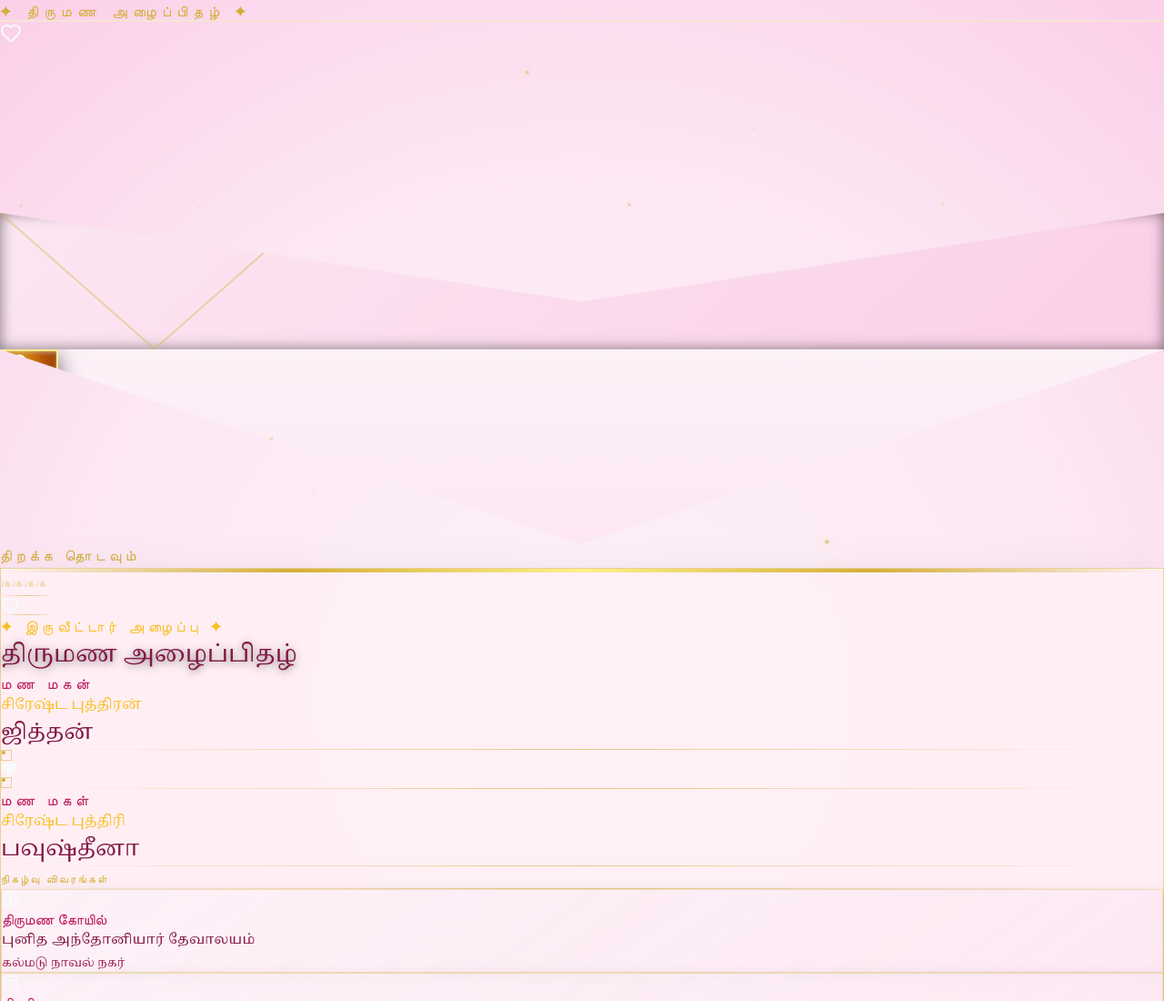
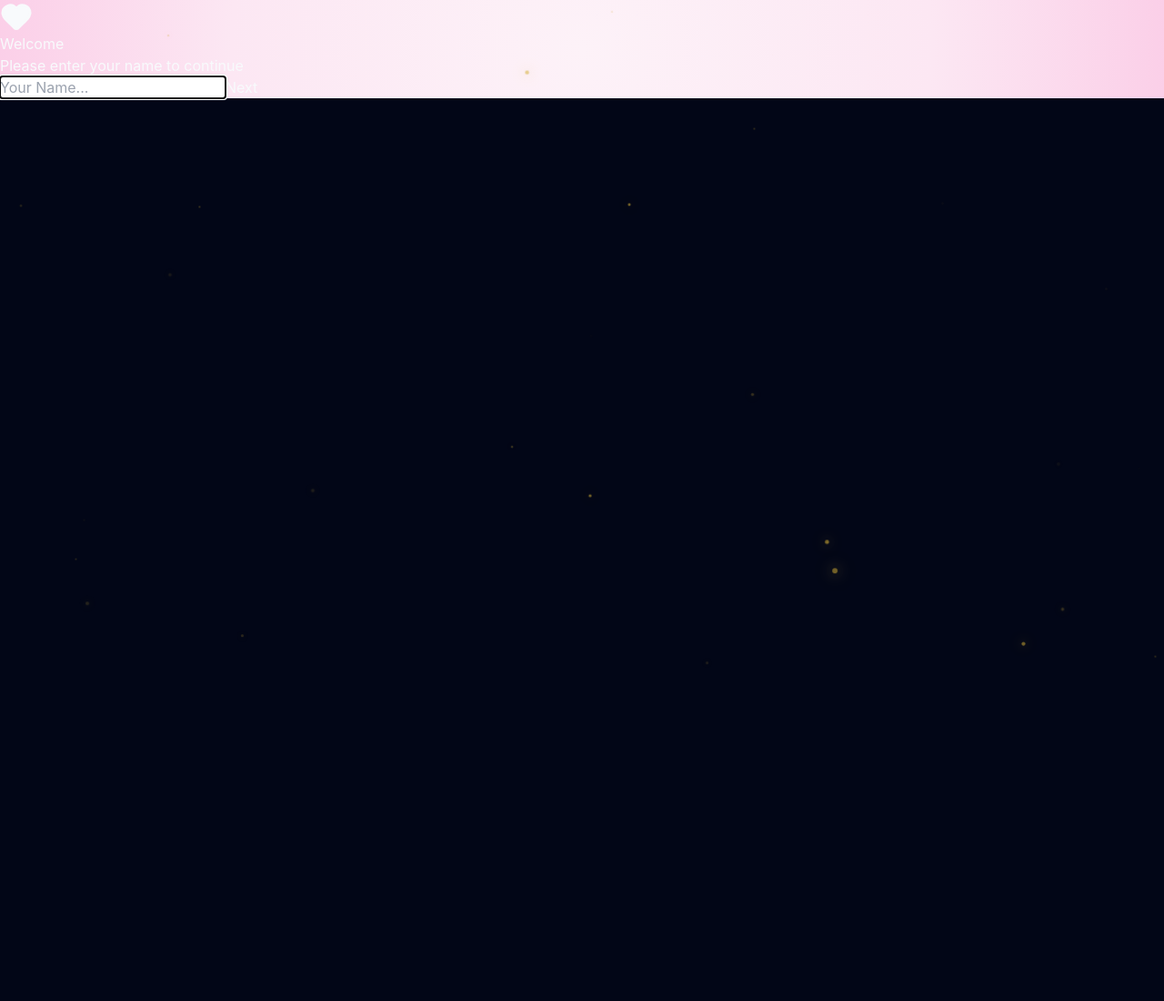
Before and after one commit to Selventhiranajith/Anne-Akka-Maaraige-repo, a React (Vite) app: page / in a window 1280 px wide. Shown: the top 1100 px of the page at 91% size. After the commit the page ends 800 px from the top, so only its background shows below. Built offline with nearby package versions, Linux system fonts and the light colour scheme; the HTML template or start-up script is replaced by a standard one.

Commit message:
langage add + name input add

```diff
--- a/src/WeddingInvitation.tsx
+++ b/src/WeddingInvitation.tsx
@@ -1,7 +1,74 @@
 import { useState, useEffect, useRef } from 'react'
 import { Heart, CalendarDays, Clock, MapPin, Church, Phone } from 'lucide-react'
 
+const texts = {
+  ta: {
+    invitation: '✦ திருமண அழைப்பிதழ் ✦',
+    tapToOpen: 'திறக்க தொடவும்',
+    familiesInvite: '✦ இருவீட்டார் அழைப்பு ✦',
+    weddingInvitation: 'திருமண அழைப்பிதழ்',
+    groomRole: 'மண மகன்',
+    groomSub: 'சிரேஷ்ட புத்திரன்',
+    groomName: 'ஜித்தன்',
+    brideRole: 'மண மகள்',
+    brideSub: 'சிரேஷ்ட புத்திரி',
+    brideName: 'பவுஷ்தீனா',
+    eventDetails: 'நிகழ்வு விவரங்கள்',
+    churchLabel: 'திருமண கோயில்',
+    churchName: 'புனித அந்தோனியார் தேவாலயம்',
+    churchAddress: 'கல்மடு நாவல் நகர்',
+    dateLabel: 'திகதி',
+    dateValue: '24 / 06 / 2026',
+    dateSub: 'புதன்கிழமை',
+    timeLabel: 'நேரம்',
+    timeValue: 'காலை 9:00',
+    timeSub: 'மணி',
+    hallLabel: 'மண்டபம்',
+    hallName: 'Mango Mansion',
+    hallAddress: <>Asaippilai Eaththam, Murusuvil,<br />A9 Road, Jaffna</>,
+    hostLabel: 'வரவேற்பாளர்',
+    host1Name: 'அனிஸ்ராஜ் கிருத்தி',
+    host2Name: 'டெல்மன் டொய்ஸ்',
+    footerMessage: 'உங்கள் இனிய வருகை எங்களுக்கு மகிழ்ச்சியாகும்',
+    greetingPrefix: 'அன்புள்ள',
+  },
+  en: {
+    invitation: '✦ WEDDING INVITATION ✦',
+    tapToOpen: 'TAP TO OPEN',
+    familiesInvite: '✦ FAMILIES INVITE ✦',
+    weddingInvitation: 'Wedding Invitation',
+    groomRole: 'GROOM',
+    groomSub: 'Eldest Son',
+    groomName: 'Jithan',
+    brideRole: 'BRIDE',
+    brideSub: 'Eldest Daughter',
+    brideName: 'Paushtheena',
+    eventDetails: 'EVENT DETAILS',
+    churchLabel: 'CHURCH',
+    churchName: "St. Anthony's Church",
+    churchAddress: 'Kalmadu Naval Nagar',
+    dateLabel: 'DATE',
+    dateValue: '24 / 06 / 2026',
+    dateSub: 'Wednesday',
+    timeLabel: 'TIME',
+    timeValue: '9:00 AM',
+    timeSub: '',
+    hallLabel: 'VENUE',
+    hallName: 'Mango Mansion',
+    hallAddress: <>Asaippilai Eaththam, Murusuvil,<br />A9 Road, Jaffna</>,
+    hostLabel: 'HOSTS',
+    host1Name: 'Anisraj Kiruthi',
+    host2Name: 'Delman Doise',
+    footerMessage: 'Your presence is our joy',
+    greetingPrefix: 'Dear',
+  }
+}
+
 const WeddingInvitation = () => {
+  const [step, setStep] = useState<'name' | 'lang' | 'envelope'>('name')
+  const [userName, setUserName] = useState('')
+  const [lang, setLang] = useState<'ta' | 'en'>('ta')
+
   const [opening, setOpening] = useState(false)
   const [showCard, setShowCard] = useState(false)
   const particleRef = useRef<HTMLDivElement>(null)
@@ -23,19 +90,90 @@ const WeddingInvitation = () => {
       `
       container.appendChild(p)
     }
-  }, [])
+  }, [step]) // re-run particle generation when step changes since the container unmounts
 
   const handleOpen = () => {
     if (opening) return
     setOpening(true)
-
-    // Animation sequence:
-    // 0s: Flap starts opening
-    // 0.6s: Letter starts sliding up from inside
-    // 1.2s: Envelope fades out, main card fades in
     setTimeout(() => {
       setShowCard(true)
     }, 1200)
+  }
+
+  const handleNameSubmit = (e: React.FormEvent) => {
+    e.preventDefault()
+    if (userName.trim()) setStep('lang')
+  }
+
+  const t = texts[lang]
+  const fontFam = lang === 'ta' ? "'Noto Serif Tamil', serif" : "'Playfair Display', serif"
+
+  if (step === 'name') {
+    return (
+      <div
+        className="min-h-screen flex items-center justify-center p-4 relative overflow-hidden"
+        style={{
+          background: 'radial-gradient(circle at 50% 50%, #fdf2f8 0%, #fce7f3 60%, #fbcfe8 100%)',
+        }}
+      >
+        <div ref={particleRef} className="absolute inset-0 pointer-events-none" />
+        <div className="relative z-10 bg-pink-50/90 p-8 rounded-2xl border border-[#d4af37]/40 text-center shadow-2xl w-full max-w-sm backdrop-blur-sm">
+          <Heart size={36} className="text-[#d4af37] mx-auto mb-6 drop-shadow-sm" fill="currentColor" />
+          <h2 className="text-[#831843] font-serif text-2xl mb-2 font-bold">Welcome</h2>
+          <p className="text-[#9d174d] text-sm mb-6 font-serif">Please enter your name to continue</p>
+          <form onSubmit={handleNameSubmit}>
+            <input
+              type="text"
+              placeholder="Your Name..."
+              value={userName}
+              onChange={e => setUserName(e.target.value)}
+              className="w-full bg-white border-2 border-pink-200 rounded-xl px-4 py-3 text-[#831843] outline-none focus:border-[#d4af37] transition-colors mb-6 text-center font-serif text-lg shadow-inner"
+              autoFocus
+            />
+            <button
+              type="submit"
+              disabled={!userName.trim()}
+              className="w-full py-3 bg-gradient-to-r from-[#d4af37] to-[#fef08a] text-[#831843] rounded-xl font-bold hover:opacity-90 transition-opacity disabled:opacity-50 shadow-md"
+            >
+              Next
+            </button>
+          </form>
+        </div>
+      </div>
+    )
+  }
+
+  if (step === 'lang') {
+    return (
+      <div
+        className="min-h-screen flex items-center justify-center p-4 relative overflow-hidden"
+        style={{
+          background: 'radial-gradient(circle at 50% 50%, #fdf2f8 0%, #fce7f3 60%, #fbcfe8 100%)',
+        }}
+      >
+        <div ref={particleRef} className="absolute inset-0 pointer-events-none" />
+        <div className="relative z-10 bg-pink-50/90 p-8 rounded-2xl border border-[#d4af37]/40 text-center shadow-2xl w-full max-w-sm backdrop-blur-sm">
+          <Heart size={36} className="text-[#d4af37] mx-auto mb-6 drop-shadow-sm" fill="currentColor" />
+          <h2 className="text-[#831843] font-serif text-2xl mb-2 font-bold">Choose Language</h2>
+          <p className="text-[#9d174d] text-sm mb-6 font-serif">மொழியைத் தேர்ந்தெடுக்கவும்</p>
+          <div className="flex flex-col gap-4">
+            <button
+              onClick={() => { setLang('ta'); setStep('envelope'); }}
+              className="w-full px-6 py-4 border-2 border-[#d4af37] text-[#831843] rounded-xl font-medium hover:bg-[#fce7f3] transition-all shadow-sm"
+              style={{ fontFamily: "'Noto Serif Tamil', serif", fontSize: 18 }}
+            >
+              தமிழ்
+            </button>
+            <button
+              onClick={() => { setLang('en'); setStep('envelope'); }}
+              className="w-full px-6 py-4 border-2 border-[#d4af37] text-[#831843] rounded-xl font-medium hover:bg-[#fce7f3] transition-all font-serif text-lg shadow-sm"
+            >
+              English
+            </button>
+          </div>
+        </div>
+      </div>
+    )
   }
 
   return (
@@ -59,7 +197,7 @@ const WeddingInvitation = () => {
           className={`text-xs mb-8 tracking-widest uppercase transition-opacity duration-300 ${opening ? 'opacity-0' : 'opacity-100'}`}
           style={{ color: '#d4af37', fontFamily: "'Playfair Display', serif", letterSpacing: '0.4em' }}
         >
-          ✦ திருமண அழைப்பிதழ் ✦
+          {t.invitation}
         </p>
 
         <div
@@ -78,7 +216,7 @@ const WeddingInvitation = () => {
 
             {/* The Letter inside sliding up */}
             <div
-              className={`absolute left-3 right-3 bottom-2 rounded bg-pink-50 border border-[#d4af37]/30 transition-all duration-700 ease-in-out z-10 flex flex-col items-center justify-start p-4 overflow-hidden`}
+              className={`absolute left-3 right-3 bottom-2 rounded bg-pink-50 border border-[#d4af37]/40 transition-all duration-700 ease-in-out z-10 flex flex-col items-center justify-start p-4 overflow-hidden`}
               style={{
                 height: '210px',
                 transform: opening ? 'translateY(-140px)' : 'translateY(0)',
@@ -153,7 +291,7 @@ const WeddingInvitation = () => {
               className={`absolute -bottom-8 w-full text-center text-[10px] tracking-widest uppercase transition-opacity duration-300 ${opening ? 'opacity-0' : 'opacity-100'}`}
               style={{ color: '#d4af37', fontFamily: "'Playfair Display', serif", letterSpacing: '0.3em' }}
             >
-              திறக்க தொடவும்
+              {t.tapToOpen}
             </p>
           </div>
         </div>
@@ -190,25 +328,32 @@ const WeddingInvitation = () => {
             <Corner pos="bottom-2 right-2" flip="both" />
 
             {/* Header */}
-            <div className="text-center mb-8 mt-2">
+            <div className="text-center mb-6 mt-2">
               <div className="flex items-center justify-center gap-4 mb-4">
                 <GoldLine style={{ width: 60 }} />
                 <Heart size={20} className="text-[#d4af37]" />
                 <GoldLine style={{ width: 60 }} />
               </div>
               <p className="text-[10px] tracking-widest uppercase mb-3" style={{ color: '#fbbf24', fontFamily: "'Playfair Display', serif", letterSpacing: '0.3em' }}>
-                ✦ இருவீட்டார் அழைப்பு ✦
+                {t.familiesInvite}
               </p>
               <h1
                 className="mt-1 font-bold tracking-wide"
-                style={{ fontFamily: "'Noto Serif Tamil', serif", color: '#831843', fontSize: 26, textShadow: '0 2px 10px rgba(0,0,0,0.5)' }}
+                style={{ fontFamily: fontFam, color: '#831843', fontSize: 26, textShadow: '0 2px 10px rgba(255,255,255,0.5)' }}
               >
-                திருமண அழைப்பிதழ்
+                {t.weddingInvitation}
               </h1>
             </div>
 
+            {/* Greeting */}
+            <div className="text-center mb-8">
+              <p className="text-[15px] italic font-medium" style={{ color: '#9d174d', fontFamily: fontFam }}>
+                {t.greetingPrefix} <span className="font-bold text-[#831843]">{userName}</span>,
+              </p>
+            </div>
+
             {/* Groom */}
-            <Person role="மண மகன்" sub="சிரேஷ்ட புத்திரன்" name="ஜித்தன்" />
+            <Person role={t.groomRole} sub={t.groomSub} name={t.groomName} fontFam={fontFam} />
 
             {/* Rings */}
             <div className="flex items-center justify-center gap-4 my-6">
@@ -224,41 +369,41 @@ const WeddingInvitation = () => {
             </div>
 
             {/* Bride */}
-            <Person role="மண மகள்" sub="சிரேஷ்ட புத்திரி" name="பவுஷ்தீனா" />
+            <Person role={t.brideRole} sub={t.brideSub} name={t.brideName} fontFam={fontFam} />
 
-            <Divider label="நிகழ்வு விவரங்கள்" />
+            <Divider label={t.eventDetails} />
 
             {/* Church */}
-            <SectionCard icon={<Church size={20} className="text-[#d4af37]" />} label="திருமண கோயில்">
-              <p style={{ fontFamily: "'Noto Serif Tamil', serif", color: '#831843', fontWeight: 500, fontSize: 15, letterSpacing: '0.02em' }}>
-                புனித அந்தோனியார் தேவாலயம்
+            <SectionCard icon={<Church size={20} className="text-[#d4af37]" />} label={t.churchLabel}>
+              <p style={{ fontFamily: fontFam, color: '#831843', fontWeight: 500, fontSize: 15, letterSpacing: '0.02em' }}>
+                {t.churchName}
               </p>
-              <p style={{ fontFamily: "'Noto Serif Tamil', serif", color: '#9d174d', fontSize: 13, marginTop: 4 }}>
-                கல்மடு நாவல் நகர்
+              <p style={{ fontFamily: fontFam, color: '#9d174d', fontSize: 13, marginTop: 4 }}>
+                {t.churchAddress}
               </p>
             </SectionCard>
 
             {/* Date & Time */}
             <div className="grid grid-cols-2 gap-3 mb-3">
-              <SectionCard icon={<CalendarDays size={20} className="text-[#d4af37]" />} label="திகதி" center>
-                <p style={{ fontFamily: "'Noto Serif Tamil', serif", color: '#831843', fontWeight: 500, fontSize: 14 }}>24 / 06 / 2026</p>
-                <p style={{ fontFamily: "'Noto Serif Tamil', serif", color: '#9d174d', fontSize: 12, marginTop: 2 }}>புதன்கிழமை</p>
+              <SectionCard icon={<CalendarDays size={20} className="text-[#d4af37]" />} label={t.dateLabel} center>
+                <p style={{ fontFamily: fontFam, color: '#831843', fontWeight: 500, fontSize: 14 }}>{t.dateValue}</p>
+                <p style={{ fontFamily: fontFam, color: '#9d174d', fontSize: 12, marginTop: 2 }}>{t.dateSub}</p>
               </SectionCard>
-              <SectionCard icon={<Clock size={20} className="text-[#d4af37]" />} label="நேரம்" center>
-                <p style={{ fontFamily: "'Noto Serif Tamil', serif", color: '#831843', fontWeight: 500, fontSize: 14 }}>காலை 9:00</p>
-                <p style={{ fontFamily: "'Noto Serif Tamil', serif", color: '#9d174d', fontSize: 12, marginTop: 2 }}>மணி</p>
+              <SectionCard icon={<Clock size={20} className="text-[#d4af37]" />} label={t.timeLabel} center>
+                <p style={{ fontFamily: fontFam, color: '#831843', fontWeight: 500, fontSize: 14 }}>{t.timeValue}</p>
+                {t.timeSub && <p style={{ fontFamily: fontFam, color: '#9d174d', fontSize: 12, marginTop: 2 }}>{t.timeSub}</p>}
               </SectionCard>
             </div>
 
             {/* Hall */}
-            <SectionCard icon={<MapPin size={20} className="text-[#d4af37]" />} label="மண்டபம்">
-              <p style={{ fontFamily: "'Noto Serif Tamil', serif", color: '#831843', fontWeight: 500, fontSize: 15, letterSpacing: '0.02em' }}>Mango Mansion</p>
-              <p style={{ fontFamily: "'Noto Serif Tamil', serif", color: '#9d174d', fontSize: 13, marginTop: 4, lineHeight: 1.5 }}>
-                Asaippilai Eaththam, Murusuvil,<br />A9 Road, Jaffna
+            <SectionCard icon={<MapPin size={20} className="text-[#d4af37]" />} label={t.hallLabel}>
+              <p style={{ fontFamily: fontFam, color: '#831843', fontWeight: 500, fontSize: 15, letterSpacing: '0.02em' }}>{t.hallName}</p>
+              <p style={{ fontFamily: fontFam, color: '#9d174d', fontSize: 13, marginTop: 4, lineHeight: 1.5 }}>
+                {t.hallAddress}
               </p>
             </SectionCard>
 
-            <Divider label="வரவேற்பாளர்" small />
+            <Divider label={t.hostLabel} small />
 
             {/* Hosts */}
             <div
@@ -268,8 +413,8 @@ const WeddingInvitation = () => {
                 border: '1px solid rgba(212, 175, 55, 0.3)'
               }}
             >
-              <ContactPerson name="அனிஸ்ராஜ் கிருத்தி" phone="076 448 7749" />
-              <ContactPerson name="டெல்மன் டொய்ஸ்" phone="074 259 9636" />
+              <ContactPerson name={t.host1Name} phone="076 448 7749" fontFam={fontFam} />
+              <ContactPerson name={t.host2Name} phone="074 259 9636" fontFam={fontFam} />
             </div>
 
             {/* Footer */}
@@ -277,12 +422,12 @@ const WeddingInvitation = () => {
               <div className="flex justify-center mb-4"><GoldLine style={{ width: 120 }} /></div>
               <p
                 className="text-[13px] italic mb-3"
-                style={{ color: '#fbbf24', fontFamily: "'Noto Serif Tamil', serif" }}
+                style={{ color: '#fbbf24', fontFamily: fontFam }}
               >
-                உங்கள் இனிய வருகை எங்களுக்கு மகிழ்ச்சியாகும்
+                {t.footerMessage}
               </p>
               <p className="text-[9px] tracking-[0.4em] uppercase" style={{ color: '#be185d', fontFamily: "'Playfair Display', serif" }}>
-                ✦ இருவீட்டார் அழைப்பு ✦
+                {t.familiesInvite}
               </p>
             </div>
           </div>
@@ -345,13 +490,13 @@ const RingDot = () => (
   </div>
 )
 
-const Person = ({ role, sub, name }: { role: string; sub: string; name: string }) => (
+const Person = ({ role, sub, name, fontFam }: { role: string; sub: string; name: string, fontFam: string }) => (
   <div className="text-center group">
     <p className="text-[10px] uppercase mb-1" style={{ color: '#be185d', fontFamily: "'Playfair Display', serif", letterSpacing: '0.3em' }}>
       {role}
     </p>
-    <p className="text-[11px] mb-2" style={{ fontFamily: "'Noto Serif Tamil', serif", color: '#fbbf24' }}>{sub}</p>
-    <h2 className="font-bold tracking-wide transition-all duration-300 group-hover:scale-105" style={{ fontFamily: "'Noto Serif Tamil', serif", color: '#831843', fontSize: 24, textShadow: '0 2px 10px rgba(255,255,255,0.1)' }}>
+    <p className="text-[11px] mb-2" style={{ fontFamily: fontFam, color: '#fbbf24' }}>{sub}</p>
+    <h2 className="font-bold tracking-wide transition-all duration-300 group-hover:scale-105" style={{ fontFamily: fontFam, color: '#831843', fontSize: 24, textShadow: '0 2px 10px rgba(255,255,255,0.5)' }}>
       {name}
     </h2>
   </div>
@@ -359,7 +504,7 @@ const Person = ({ role, sub, name }: { role: string; sub: string; name: string }
 
 const SectionCard = ({
   icon, label, children, center,
-}: {
+} : {
   icon: React.ReactNode
   label: string
   children: React.ReactNode
@@ -397,12 +542,12 @@ const SectionCard = ({
   </div>
 )
 
-const ContactPerson = ({ name, phone }: { name: string; phone: string }) => (
+const ContactPerson = ({ name, phone, fontFam }: { name: string; phone: string, fontFam: string }) => (
   <div className="flex flex-col items-center">
-    <p style={{ fontFamily: "'Noto Serif Tamil', serif", color: '#831843', fontWeight: 500, fontSize: 13, letterSpacing: '0.02em' }}>{name}</p>
+    <p style={{ fontFamily: fontFam, color: '#831843', fontWeight: 500, fontSize: 13, letterSpacing: '0.02em' }}>{name}</p>
     <div className="flex items-center gap-1.5 mt-2 text-[#d4af37]">
       <Phone size={12} />
-      <p style={{ fontFamily: "'Noto Serif Tamil', serif", fontSize: 12 }}>{phone}</p>
+      <p style={{ fontFamily: fontFam, fontSize: 12 }}>{phone}</p>
     </div>
   </div>
 )
```
